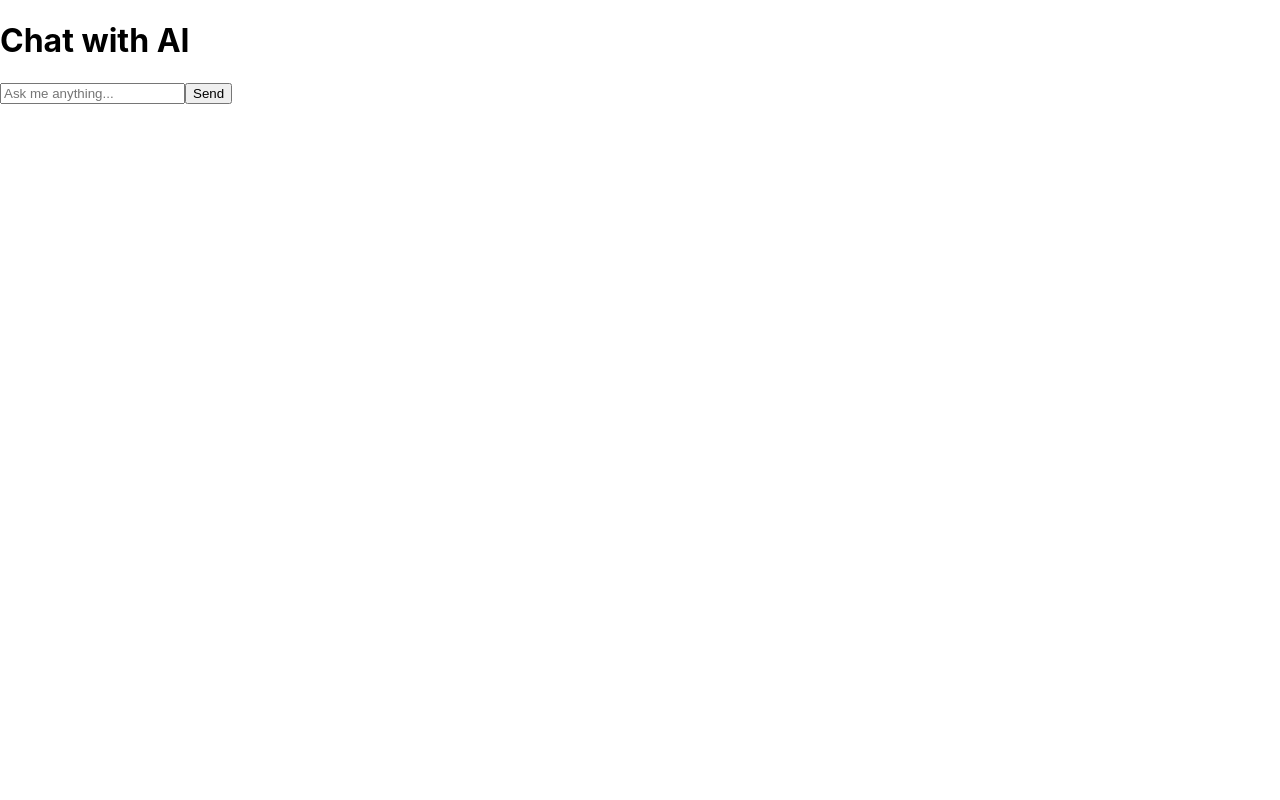
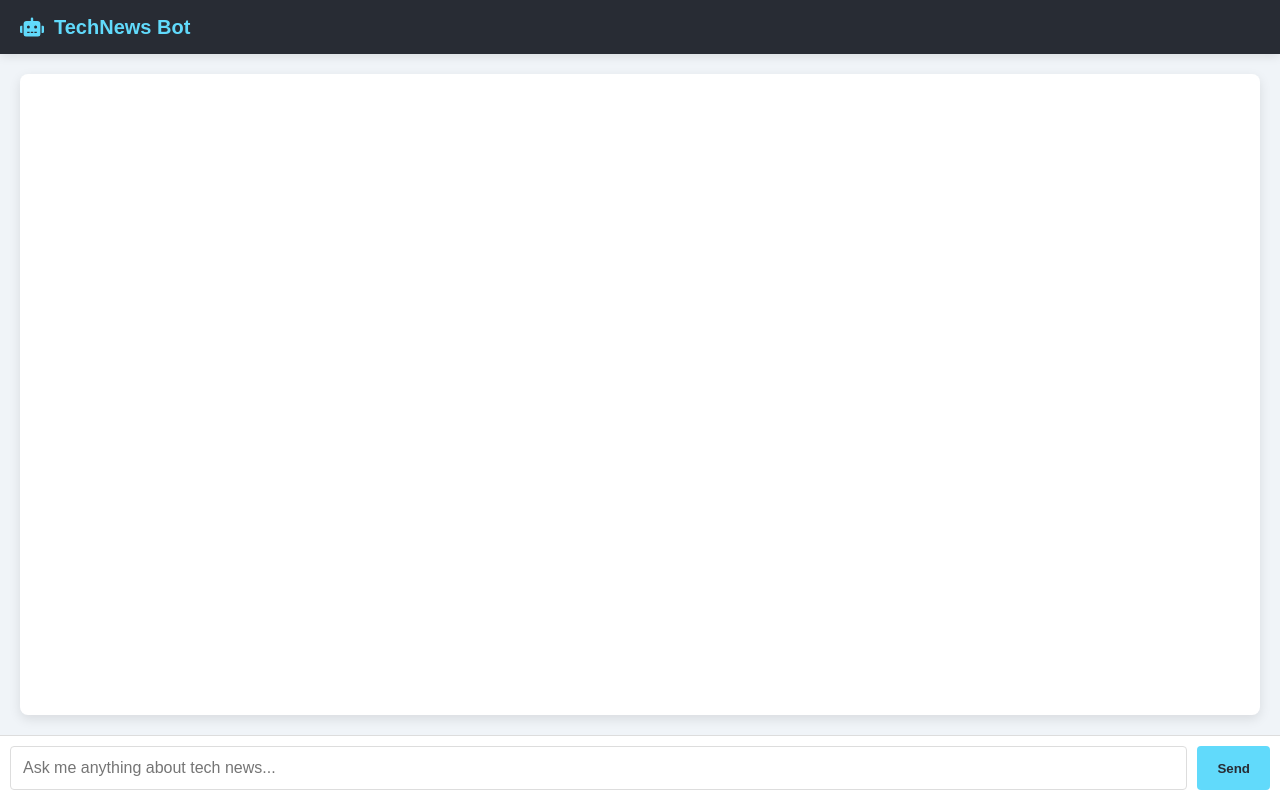
Before and after one commit to jakub-malerek/RetrievAIGen, a React (Create React App) app in the folder frontend/: page / in a window 1280 px wide. Built offline with nearby package versions, Linux system fonts and the light colour scheme.

Commit message:
create tech bot themed GUI

```diff
--- a/frontend/package.json
+++ b/frontend/package.json
@@ -3,14 +3,18 @@
   "version": "0.1.0",
   "private": true,
   "dependencies": {
+    "@chatscope/chat-ui-kit-react": "^2.0.3",
+    "@chatscope/chat-ui-kit-styles": "^1.4.0",
     "@testing-library/jest-dom": "^5.17.0",
     "@testing-library/react": "^13.4.0",
     "@testing-library/user-event": "^13.5.0",
     "axios": "^1.7.7",
     "react": "^18.3.1",
     "react-dom": "^18.3.1",
+    "react-icons": "^5.3.0",
     "react-markdown": "^9.0.1",
-    "react-scripts": "5.0.1",
+    "react-scripts": "^5.0.1",
+    "remark-gfm": "^4.0.0",
     "web-vitals": "^2.1.4"
   },
   "scripts": {
--- a/frontend/src/App.css
+++ b/frontend/src/App.css
@@ -1,16 +1,109 @@
-.formatted-list {
-  text-align: left;
-  margin-top: 20px;
-  padding-left: 20px; /* Indent list items */
-  list-style-type: none;
+/* App.css */
+
+* {
+  box-sizing: border-box;
+  margin: 0;
+  padding: 0;
 }
 
-.formatted-list li {
-  margin-bottom: 15px;
-  line-height: 1.6;
+html, body, #root {
+  height: 100%;
+  font-family: Arial, sans-serif;
+  overflow: hidden;
 }
 
-.formatted-text {
-  margin-top: 20px;
-  line-height: 1.6;
+/* Navbar Styling */
+.navbar {
+  display: flex;
+  align-items: center;
+  background-color: #282c34;
+  color: #61dafb;
+  padding: 15px 20px;
+  box-shadow: 0 2px 10px rgba(0, 0, 0, 0.1);
 }
+
+.logo {
+  font-size: 1.5rem;
+  margin-right: 10px;
+}
+
+.navbar-title {
+  font-size: 1.25rem;
+  font-weight: bold;
+}
+
+/* App Container */
+.App {
+  display: flex;
+  flex-direction: column;
+  height: 100vh;
+  background-color: #f0f4f8;
+}
+
+/* Chat Window */
+.chat-window {
+  flex: 1;
+  padding: 20px;
+  overflow-y: auto;
+  background-color: #ffffff;
+  border-radius: 8px;
+  margin: 20px;
+  box-shadow: 0 4px 12px rgba(0, 0, 0, 0.1);
+}
+
+.message {
+  margin-bottom: 15px;
+  padding: 12px;
+  border-radius: 8px;
+  max-width: 80%;
+  word-wrap: break-word;
+}
+
+.message.user {
+  align-self: flex-end;
+  background-color: #d0eafc;
+}
+
+.message.bot {
+  align-self: flex-start;
+  background-color: #f1f1f1;
+  border-left: 4px solid #61dafb;
+}
+
+.loading {
+  color: #888;
+  font-size: 0.9rem;
+  padding: 10px;
+}
+
+/* Input Area */
+.input-area {
+  display: flex;
+  padding: 10px;
+  border-top: 1px solid #ddd;
+  background-color: #ffffff;
+}
+
+input {
+  flex: 1;
+  padding: 12px;
+  border: 1px solid #ddd;
+  border-radius: 4px;
+  font-size: 1rem;
+}
+
+button {
+  padding: 12px 20px;
+  margin-left: 10px;
+  background-color: #61dafb;
+  color: #282c34;
+  font-weight: bold;
+  border: none;
+  border-radius: 4px;
+  cursor: pointer;
+  transition: background-color 0.3s ease;
+}
+
+button:hover {
+  background-color: #50a4d3;
+}
--- a/frontend/src/App.js
+++ b/frontend/src/App.js
@@ -1,67 +1,63 @@
 import React, { useState } from 'react';
 import axios from 'axios';
 import ReactMarkdown from 'react-markdown';
+import remarkGfm from 'remark-gfm';
 import './App.css';
+import { FaRobot } from 'react-icons/fa';
 
 function App() {
   const [question, setQuestion] = useState('');
-  const [answer, setAnswer] = useState('');
+  const [chatHistory, setChatHistory] = useState([]);
   const [loading, setLoading] = useState(false);
 
   const handleSubmit = async (e) => {
     e.preventDefault();
-    if (!question.trim()) {
-      setAnswer('Please enter a question.');
-      return;
-    }
+    if (!question.trim()) return;
 
+    const userMessage = { role: 'user', content: question };
+    setChatHistory((prev) => [...prev, userMessage]);
+    setQuestion('');
     setLoading(true);
 
     try {
       const response = await axios.post('http://127.0.0.1:8000/ask', { question });
-      if (response.data && response.data.response) {
-        setAnswer(response.data.response);
-      } else {
-        setAnswer('Unexpected response from the server.');
-      }
+      const botMessage = {
+        role: 'bot',
+        content: response.data?.response || 'Unexpected response from the server.',
+      };
+      setChatHistory((prev) => [...prev, botMessage]);
     } catch (error) {
       console.error('Error fetching answer:', error);
-      setAnswer('An error occurred. Please try again.');
+      const errorMessage = { role: 'bot', content: 'An error occurred. Please try again.' };
+      setChatHistory((prev) => [...prev, errorMessage]);
     } finally {
       setLoading(false);
     }
   };
 
-  // Check if response is structured with bullet points or headings
-  const hasBulletPointsOrHeadings = (text) => {
-    const pattern = /(^|\n)(\d+\.\s|-|\*\s|##\s)/;
-    return pattern.test(text);
-  };
-
-  // Format the response based on structure
-  const formatAnswer = () => {
-    if (!answer) return null;
-
-    if (hasBulletPointsOrHeadings(answer)) {
-      return <ReactMarkdown className="formatted-list">{answer}</ReactMarkdown>;
-    } else {
-      return <ReactMarkdown className="formatted-text">{answer}</ReactMarkdown>;
-    }
-  };
-
   return (
     <div className="App">
-      <h1>Chat with AI</h1>
-      <form onSubmit={handleSubmit}>
+      <nav className="navbar">
+        <FaRobot className="logo" />
+        <h1 className="navbar-title">TechNews Bot</h1>
+      </nav>
+      <div className="chat-window">
+        {chatHistory.map((msg, index) => (
+          <div key={index} className={`message ${msg.role}`}>
+            <ReactMarkdown remarkPlugins={[remarkGfm]}>{msg.content}</ReactMarkdown>
+          </div>
+        ))}
+        {loading && <p className="loading">Loading...</p>}
+      </div>
+      <form onSubmit={handleSubmit} className="input-area">
         <input
           type="text"
           value={question}
           onChange={(e) => setQuestion(e.target.value)}
-          placeholder="Ask me anything..."
+          placeholder="Ask me anything about tech news..."
         />
         <button type="submit">Send</button>
       </form>
-      {loading ? <p>Loading...</p> : formatAnswer()}
     </div>
   );
 }
```
Also changed, not shown: 1 other file (tests, documents, lock files or other folders).
